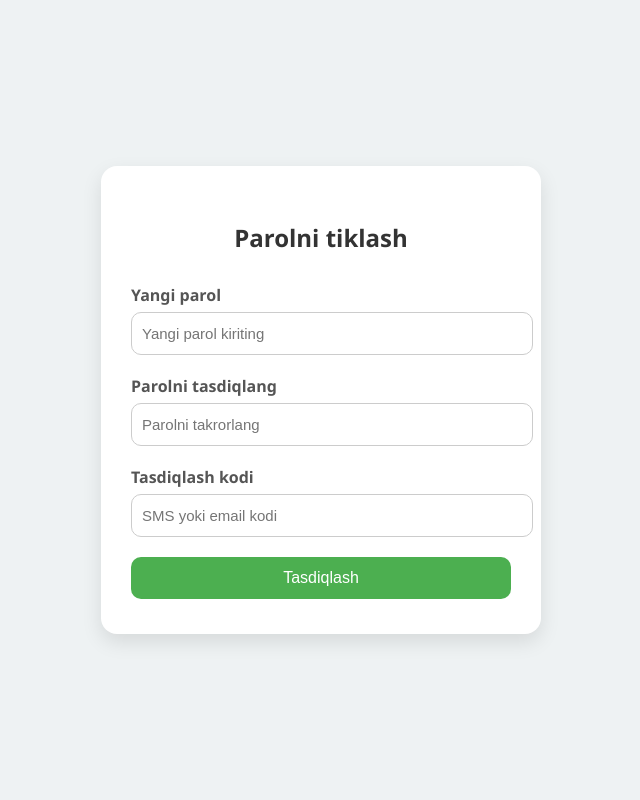
After one commit to Sohib70/7_dars_blok_sayt, a Django app: page /account/reset2/ in a window 1280 px wide. The commit adds this page. Shown: the whole page, without its empty margins (319-959 px from the left). Run offline with Django 5.2, Linux system fonts and the light colour scheme.

Commit message:
commit va parol uzgartirish

```diff
--- a/account/urls.py
+++ b/account/urls.py
@@ -7,7 +7,9 @@ urlpatterns = [
     path('login/',login_view,name='login'),
     path('logout/',logout_view,name='logout'),
     path('profile/',profile,name='profile'),
-    path('change-pass/',change_pass_view, name='change-pass')
+    path('change-pass/',change_pass_view, name='change-pass'),
+    path('reset/',reset_pass, name='reset'),
+    path('reset2/',reset_pass2, name='reset2')
 ]
 
 # from django.urls import path
--- a/account/utils.py
+++ b/account/utils.py
@@ -2,7 +2,7 @@ import random
 import string
 
 from django.core.mail import send_mail
-from conf.settings import DEFAULT_FROM_EMAIL
+# from conf.settings import DEFAULT_FROM_EMAIL
 
 
 def generate_code():
--- a/account/views.py
+++ b/account/views.py
@@ -2,8 +2,8 @@ from django.contrib.auth.decorators import login_required
 from django.shortcuts import render,redirect
 from django.contrib.auth.models import User
 from django.contrib import messages
-from django.contrib.auth import login,logout,authenticate
-from .forms import SignUpForm, LoginForm,ChangePassForm
+from django.contrib.auth import login,logout,authenticate,aupdate_session_auth_hash
+from .forms import SignUpForm, LoginForm,ChangePassForm,ResetPassFrom
 from .utils import generate_code,send_to_mail
 
 # Create your views here.
@@ -123,5 +123,50 @@ def change_pass_view(request):
             user.set_password(new_pass)
             user.save()
             messages.success(request,"Parolingiz uzgatirildi")
+            aupdate_session_auth_hash(request,user)
+            del request.session['verification_code']
+            return redirect('profile')
+        return redirect('change-pass')
 
-            return redirect('profile')
+def reset_pass(request):
+    if request.method == 'POST':
+        try:
+            username = request.POST.get('username')
+            user = User.objects.get(username=username)
+            code = generate_code()
+            request.session['reset_code'] = code
+            request.session['username'] = username
+
+            send_to_mail(user.email, code)
+            return redirect('reset2')
+        except User.DoesNotExist:
+            return render(request,'account/reset_pass1.html')
+    return render(request,'account/reset_pass1.html')
+
+def reset_pass2(request):
+    if request.method == 'POST':
+        form = ResetPassFrom(request.POST)
+        if form.is_valid():
+            password = form.cleaned_data['password']
+            password_confirm = form.cleaned_data['password_confirm']
+            code = form.cleaned_data['code']
+            session_code = request.session.get('reset_code')
+            username = request.session.get('username')
+
+
+            if password != password_confirm:
+                messages.error(request, "Yangi parollar mos emas.")
+                return redirect('reset2')
+
+            if session_code != code:
+                messages.error(request, 'Tasdiqlash kodingiz xato')
+                return redirect('reset2')
+
+            user = User.objects.get(username = username)
+            user.set_password(password)
+            user.save()
+            messages.success(request, "Parolingiz uzgatirildi")
+            del request.session['reset_code']
+            del request.session['username']
+            return redirect('login')
+    return render(request,'account/reset_pass2.html')
--- a/templates/account/login.html
+++ b/templates/account/login.html
@@ -50,7 +50,8 @@
 
             <button type="submit" class="btn btn-success w-100">Kirish</button>
 
-            <p class="text-center mt-3">Hisobingiz yo‘qmi? <a href="{% url 'signup' %}">Ro‘yxatdan o‘tish</a></p>
+            <p class="text-center mt-3">Hisobingiz yo‘qmi? <a href="{% url 'signup' %}">Ro‘yxatdan o‘tish</a></p><br>
+            <p class="text-center mt-3">Parol esdan chiqdimi? <a href="{% url 'reset' %}">Parolni tiklash</a></p>
         </form>
     </div>
 </div>
--- /dev/null
+++ b/templates/account/reset_pass2.html
@@ -0,0 +1,123 @@
+<!DOCTYPE html>
+<html lang="uz">
+<head>
+  <meta charset="UTF-8">
+  <title>Parolni tiklash</title>
+  <style>
+    body {
+      font-family: 'Segoe UI', sans-serif;
+      background-color: #eef2f3;
+      display: flex;
+      justify-content: center;
+      align-items: center;
+      height: 100vh;
+      margin: 0;
+    }
+
+    .form-container {
+      background-color: #ffffff;
+      padding: 35px 30px;
+      border-radius: 16px;
+      box-shadow: 0 8px 20px rgba(0, 0, 0, 0.1);
+      width: 380px;
+    }
+
+    h2 {
+      text-align: center;
+      color: #333;
+      margin-bottom: 30px;
+    }
+
+    label {
+      font-weight: 600;
+      display: block;
+      margin-bottom: 6px;
+      color: #555;
+    }
+
+    input {
+      width: 100%;
+      padding: 12px 10px;
+      margin-bottom: 20px;
+      border: 1px solid #ccc;
+      border-radius: 10px;
+      font-size: 15px;
+      transition: border-color 0.3s;
+    }
+
+    input:focus {
+      border-color: #4CAF50;
+      outline: none;
+    }
+
+    .errorlist {
+      color: #d60000;
+      font-size: 13px;
+      margin-top: -10px;
+      margin-bottom: 10px;
+    }
+
+    button {
+      width: 100%;
+      padding: 12px;
+      background-color: #4CAF50;
+      border: none;
+      color: white;
+      font-size: 16px;
+      border-radius: 10px;
+      cursor: pointer;
+      transition: 0.3s;
+    }
+
+    button:hover {
+      background-color: #43a047;
+    }
+
+    .success {
+      color: green;
+      text-align: center;
+      margin-bottom: 15px;
+    }
+
+    .error {
+      color: red;
+      text-align: center;
+      margin-bottom: 15px;
+    }
+  </style>
+</head>
+
+<body>
+
+  <div class="form-container">
+    <h2>Parolni tiklash</h2>
+     {% if messages %}
+            {% for message in messages %}
+                <div class="alert alert-{{ message.tags }}">{{ message }}</div>
+            {% endfor %}
+        {% endif %}
+    <form method="post">
+      {% csrf_token %}
+      <label for="id_password">Yangi parol</label>
+      <input type="password" name="password" id="id_password" required placeholder="Yangi parol kiriting">
+      {% if form.password.errors %}
+        <div class="errorlist">{{ form.password.errors.0 }}</div>
+      {% endif %}
+
+      <label for="id_password_confirm">Parolni tasdiqlang</label>
+      <input type="password" name="password_confirm" id="id_password_confirm" required placeholder="Parolni takrorlang">
+      {% if form.password_confirm.errors %}
+        <div class="errorlist">{{ form.password_confirm.errors.0 }}</div>
+      {% endif %}
+
+      <label for="id_code">Tasdiqlash kodi</label>
+      <input type="text" name="code" id="id_code" required placeholder="SMS yoki email kodi">
+      {% if form.code.errors %}
+        <div class="errorlist">{{ form.code.errors.0 }}</div>
+      {% endif %}
+
+      <button type="submit">Tasdiqlash</button>
+    </form>
+  </div>
+</body>
+</html>
```
Also changed, not shown: account/forms.py (+14 -0 lines), conf/settings.py (+11 -9 lines), posts/views.py (+14 -1 lines), templates/account/reset_pass1.html (added, +62 -0 lines), templates/blog-detail-01.html (+36 -16 lines).
